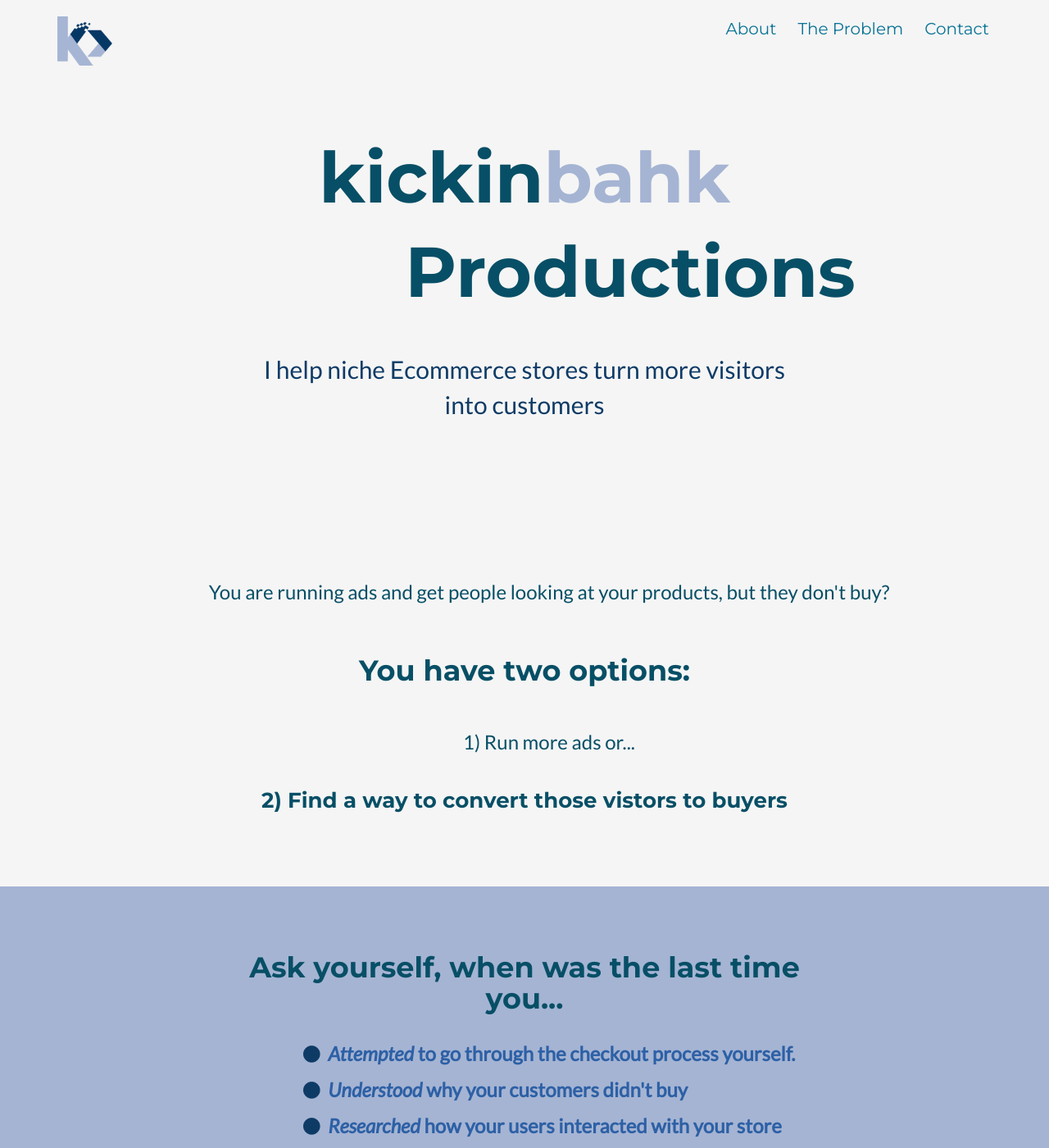
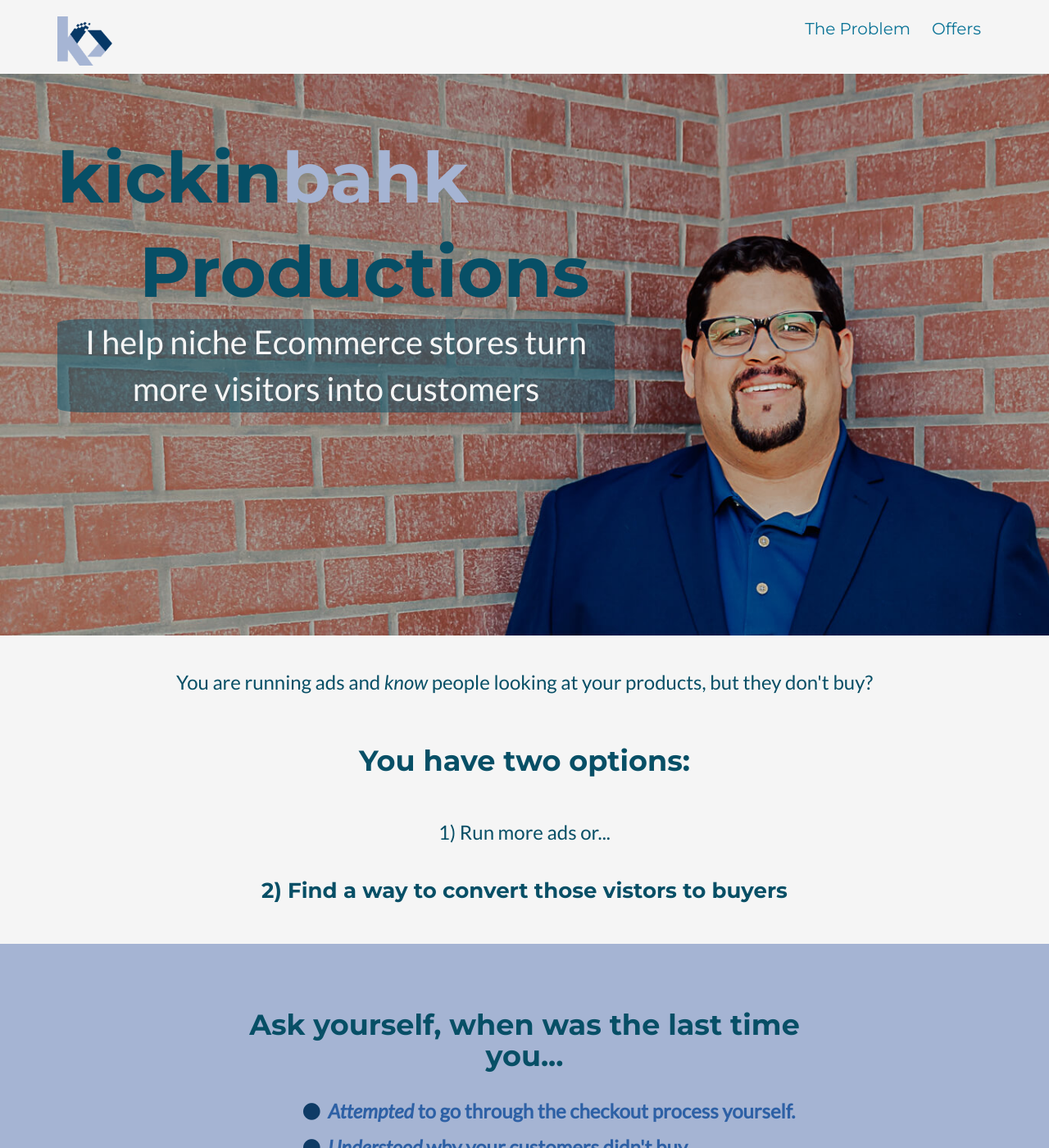
Before and after one commit to kickinbahkproductions/kickinbahkproductions-dev, a Jekyll site: the page built from index.html, in a window 1280 px wide and 1400 px high. Shown: the whole window at 82% size. Built offline with Jekyll 4.4.1, drawn with Linux system fonts in a browser that asks for light colours; a style sheet for code colours, icons or effects is not loaded; some of the changed text lies outside the part shown.

Commit message:
add header image, change copy, adjust CSS for new header and mobile

```diff
--- a/_includes/about.html
+++ b/_includes/about.html
@@ -20,7 +20,7 @@
           <div class="item">
               <p class="content">Want to make sure you’re heading in the right direction before you start testing? Need a quick teardown of your store's pain points? Can’t figure out where to start? I’m here to help with this laser-focused strategy call.</p>
           </div><!-- ** item ** -->
-          <p class="pricing">This 60-minute call currently costs $299. <a href="mailto:josiah@kickinbahkproductions.com">Email me for package breakdown</a></p>
+          <p class="pricing"> <!--This 60-minute call currently costs $299. --><a href="mailto:josiah@kickinbahkproductions.com">Email me for package breakdown</a></p>
         </div>
         <div class="col-md-8 col-md-offset-2 col-sm-8 col-sm-offset-2 package">
           <!--
--- a/_includes/contact.html
+++ b/_includes/contact.html
@@ -8,11 +8,15 @@
       <div class="clearfix"></div>
 
       <div class="info text-center">
-        <!-- Form from Typeform -->
-        <a class="typeform-share btn btn-lrg btn-cta-secondary" href="https://kickinbahkprod.typeform.com/to/s3JCtI" data-mode="1" target="_blank">Get in touch!</a>
-        <script>(function(){var qs,js,q,s,d=document,gi=d.getElementById,ce=d.createElement,gt=d.getElementsByTagName,id='typef_orm',b='https://s3-eu-west-1.amazonaws.com/share.typeform.com/';if(!gi.call(d,id)){js=ce.call(d,'script');js.id=id;js.src=b+'share.js';q=gt.call(d,'script')[0];q.parentNode.insertBefore(js,q)}id=id+'_';if(!gi.call(d,id)){qs=ce.call(d,'link');qs.rel='stylesheet';qs.id=id;qs.href=b+'share-button.css';s=gt.call(d,'head')[0];s.appendChild(qs,s)}})()
-        </script>
-        <!-- End TypeForm -->
+        <form action="https://www.getdrip.com/forms/44621287/submissions" method="post" data-drip-embedded-form="44621287">
+          <div data-drip-attribute="description"></div>
+            <div>
+                <input class="email" type="email" id="drip-email" name="fields[email]" value="" />
+            </div>
+          <div>
+            <input class="btns btn" type="submit" value="Sign Up" data-drip-attribute="sign-up-button" />
+          </div>
+        </form>
         <h4 class="sub-title">Other Ways to Connect</h4>
         <ul class="social-icons list-inline">
           <li><a href="https://twitter.com/kickinbahk" target="_blank"><i class="fa fa-twitter"></i></a></li>
--- a/_includes/header.html
+++ b/_includes/header.html
@@ -22,9 +22,6 @@
           <li class="active nav-item sr-only">
             <a class="scrollto" href="#promo">Home</a>
           </li>
-          <li class="nav-item">
-            <a class="scrollto" href="#about">About</a>
-          </li>
           <li class='nav-item'>
             <a class='scrollto' href='#offer'>The Problem</a>
           </li>
@@ -35,10 +32,14 @@
           <li class="nav-item">
             <a class="scrollto" href="#portfolio">Portfolio</a>
           </li>
-          -->
           <li class="nav-item last">
             <a class="scrollto" href="#contact">Contact</a>
           </li>
+          -->
+          <li class="nav-item">
+            <a class="scrollto" href="#about">Offers</a>
+          </li>
+
         </ul><!-- ** nav ** -->
       </div><!-- ** navabr-collapse ** -->
     </nav><!-- ** main-nav ** -->
--- a/_includes/offer.html
+++ b/_includes/offer.html
@@ -2,7 +2,7 @@
   <div class='container'>
     <div class="row">
       <div class="item text-center">
-          <p class="content">You are running ads and get people looking at your products, but they don't buy?</p>
+          <p class="content text-center">You are running ads and <em>know</em> people looking at your products, but they don't buy?</p>
       </div><!-- ** item ** -->
     </div><!-- ** row ** -->
     <h2 class="title text-center">You have two options:</h2>
--- a/_includes/promo.html
+++ b/_includes/promo.html
@@ -1,10 +1,10 @@
 <!-- ******PROMO****** -->
 <section id="promo" class="promo section offset-header">
-  <div class="container text-center">
+  <div class="container">
     <h2 class='title'>kickin<span class="highlight">bahk</span></h2>
-    <h2 class='title'>&emsp;&emsp;&emsp;Productions</h2>
+    <h2 class='title title-bottom'>Productions</h2>
 
-    <p class="intro">I help niche Ecommerce stores turn more visitors into customers</p>
+    <p class="intro text-center">I help niche Ecommerce stores turn more visitors into customers</p>
     <div class="meta list-inline"></div><!-- ** meta ** -->
   </div><!-- ** container ** -->
 </section><!-- ** promo ** -->
--- a/public/css/styles.css
+++ b/public/css/styles.css
@@ -196,7 +196,10 @@ pre code {
 /* ======= Promo Section ======= */
 
 .promo {
-  background: #F5F5F5;
+  background-image: url(../images/header.jpg);
+  background-repeat: no-repeat;
+  background-size: cover;
+  height: 775px;
   color: #0E3B66;
   padding-top: 150px;
 
@@ -208,10 +211,15 @@ pre code {
 .promo .title .highlight {
   color: #A5B4D3;
 }
+.promo .title-bottom {
+  margin-left: 100px;
+}
 .promo .intro {
-  font-size: 30px;
+  background-color: rgba(7, 79, 102, 0.5);
+  font-size: 40px;
+  border-radius: 5%;
   max-width: 680px;
-  margin: 50px auto 30px auto;
+  color: #f5f5f5;
 }
 .promo .btns .btn {
   margin-right: 15px;
@@ -283,7 +291,7 @@ pre code {
 /* ====== Offer Section ====== */
 .offer {
   background: #f5f5f5;
-  padding: 80px 0;
+  padding: 40px 0;
 }
 .offer .title {
   color: #074f66;
@@ -316,7 +324,6 @@ pre code {
   color: #074f66;
 }
 .offer .item .content {
-  padding-left: 60px;
   margin-top: 0;
   color: #074f66;
   font-size: 24px;
@@ -410,7 +417,7 @@ pre code {
   font-size: 40px;
 }
 .contact .intro {
-  margin-bottom: 60px;
+  margin-bottom: 40px;
 }
 .contact .info .sub-title {
   color: #074f66;
@@ -459,6 +466,21 @@ pre code {
   text-align: center;
   padding: 0;
 }
+.contact input.email {
+  width: 100%;
+  padding: 8px 30px;
+  text-align: center;
+  color: #074f66;
+}
+
+.contact input.btns.btn {
+  width: 100%;
+  margin-top: 20px;
+  background: #074f66;
+  font-size: 18px;
+  padding: 18px 30px;
+  color:  #fff;
+}
 /* ======= Footer ======= */
 .footer {
   padding: 15px 0;
@@ -483,22 +505,8 @@ pre code {
     padding-left: 15px;
     padding-right: 15px;
   }
-  .promo .btns .btn {
-    margin-right: 0;
-    clear: both;
-    display: block;
-    margin-bottom: 30px;
-  }
   .promo .title {
     font-size: 60px;
-  }
-  .promo .meta {
-    margin-top: 60px;
-  }
-  .promo .meta li {
-    float: none;
-    display: block;
-    margin-bottom: 5px;
   }
   .contact .author-message {
     text-align: center;
@@ -520,12 +528,23 @@ pre code {
   }
 }
 /* Small devices (tablets, 768px and up) */
-@media (min-width: 768px) {
-  .buildfire-plugins .btns .btn {
-    visibility: hidden;
-    height: 0;
-    margin: 0;
-    padding: 0;
+@media (max-width: 768px) {
+  .promo {
+    background-image: url(../images/header-mobile.jpg);
+    background-position: center;
+  }
+  .promo .title {
+    color: #0E3B66;
+    font-size: 40px;
+    text-shadow: -1px 0 #0E3B66, 0 1px black, 1px 0 black, 0 -1px #0E3B66;
+    margin-top: 10px
+  }
+  .promo .highlight {
+    text-shadow: none;
+  }
+
+  .promo .intro {
+    font-size: 30px;
   }
 }
 /* Medium devices (desktops, 992px and up) */
```
Also changed, not shown: other parts of _includes/about.html (+1 -1 lines), public/images/header-mobile.jpg (added), public/images/header.jpg (added), 4 other files.
